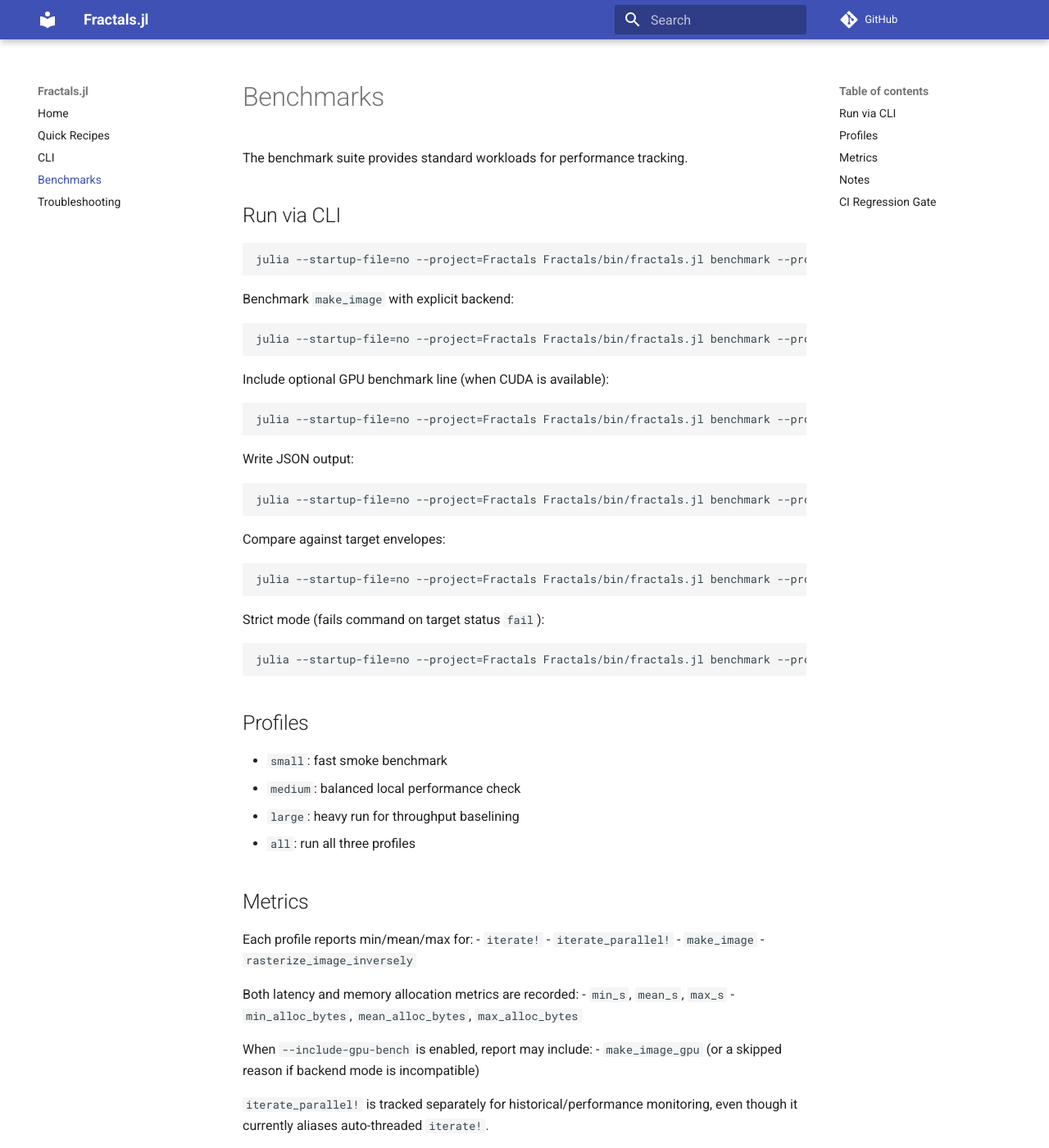
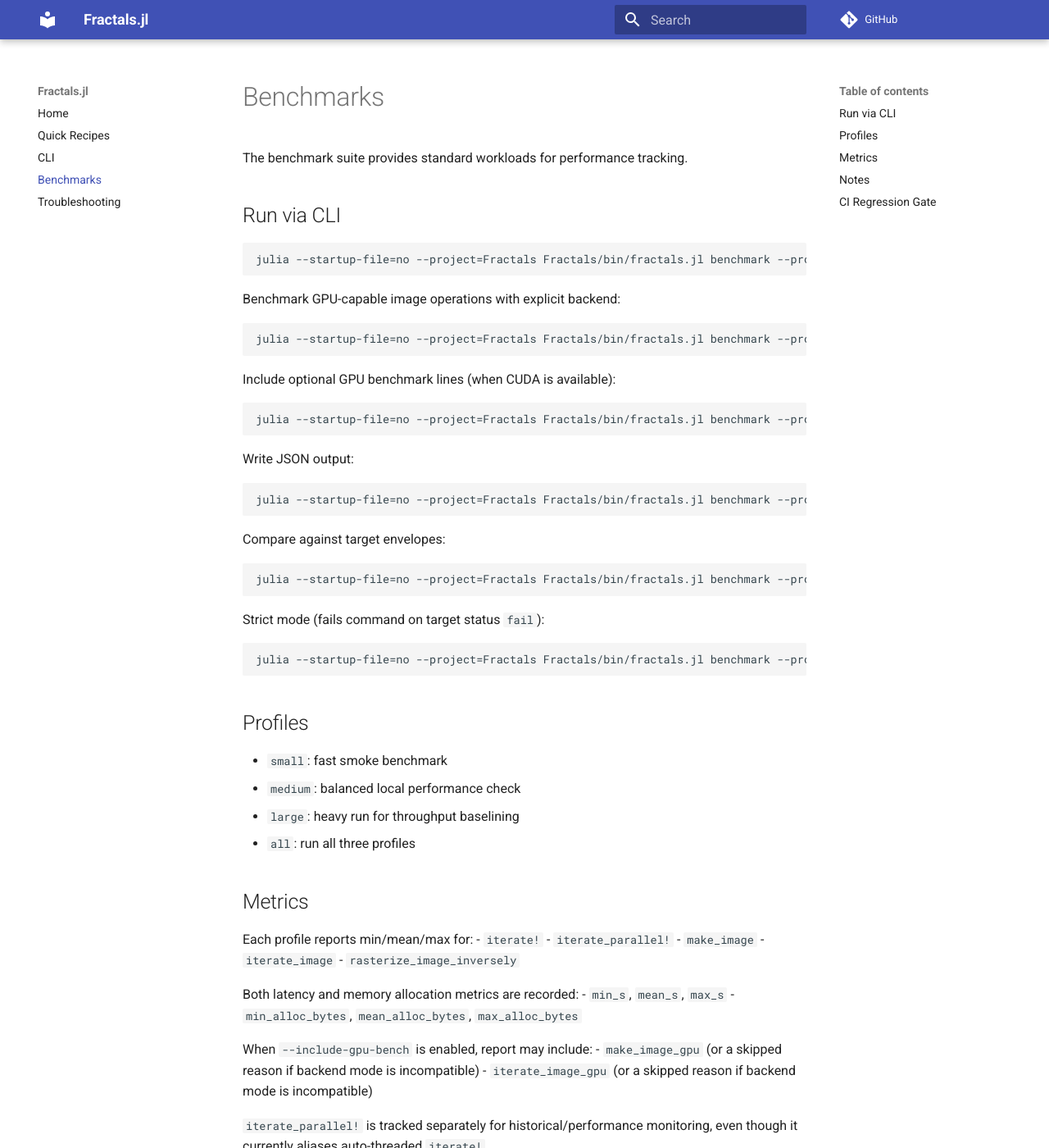
Before and after one commit to Harts-do-hard-things/fractals, an MkDocs documentation site: the page built from docs/benchmarks.md, in a window 1280 px wide and 1400 px high. Shown: the whole window at 82% size. Built offline with MkDocs 1.6.1 and Material for MkDocs 9.7.7, drawn with Linux system fonts in a browser that asks for light colours; comment, search, counter and statistics services are not loaded.

Commit message:
Add GPU backend support for iterate_image

````diff
--- a/docs/benchmarks.md
+++ b/docs/benchmarks.md
@@ -8,13 +8,13 @@ The benchmark suite provides standard workloads for performance tracking.
 julia --startup-file=no --project=Fractals Fractals/bin/fractals.jl benchmark --profile all --repeats 3
 ```
 
-Benchmark `make_image` with explicit backend:
+Benchmark GPU-capable image operations with explicit backend:
 
 ```powershell
 julia --startup-file=no --project=Fractals Fractals/bin/fractals.jl benchmark --profile small --repeats 3 --backend cpu
 ```
 
-Include optional GPU benchmark line (when CUDA is available):
+Include optional GPU benchmark lines (when CUDA is available):
 
 ```powershell
 julia --startup-file=no --project=Fractals Fractals/bin/fractals.jl benchmark --profile small --repeats 3 --backend auto --include-gpu-bench
@@ -51,6 +51,7 @@ Each profile reports min/mean/max for:
 - `iterate!`
 - `iterate_parallel!`
 - `make_image`
+- `iterate_image`
 - `rasterize_image_inversely`
 
 Both latency and memory allocation metrics are recorded:
@@ -59,6 +60,7 @@ Both latency and memory allocation metrics are recorded:
 
 When `--include-gpu-bench` is enabled, report may include:
 - `make_image_gpu` (or a skipped reason if backend mode is incompatible)
+- `iterate_image_gpu` (or a skipped reason if backend mode is incompatible)
 
 `iterate_parallel!` is tracked separately for historical/performance monitoring, even though it currently aliases auto-threaded `iterate!`.
 
````
Also changed, not shown: Fractals/DOCUMENTATION.md (+4 -2 lines), README.md (+1 -1 lines), ROADMAP.md (+9 -0 lines), docs/cli.md (+2 -2 lines), 6 other files.
